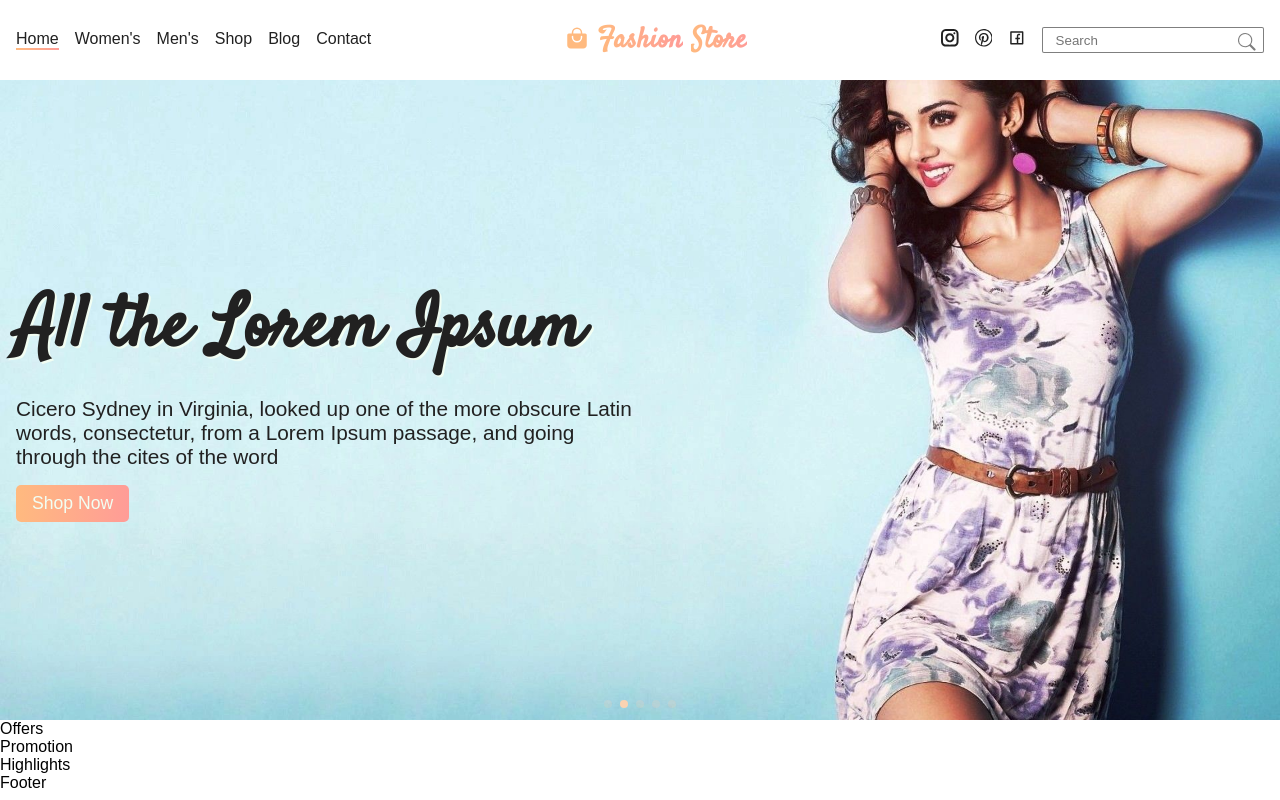
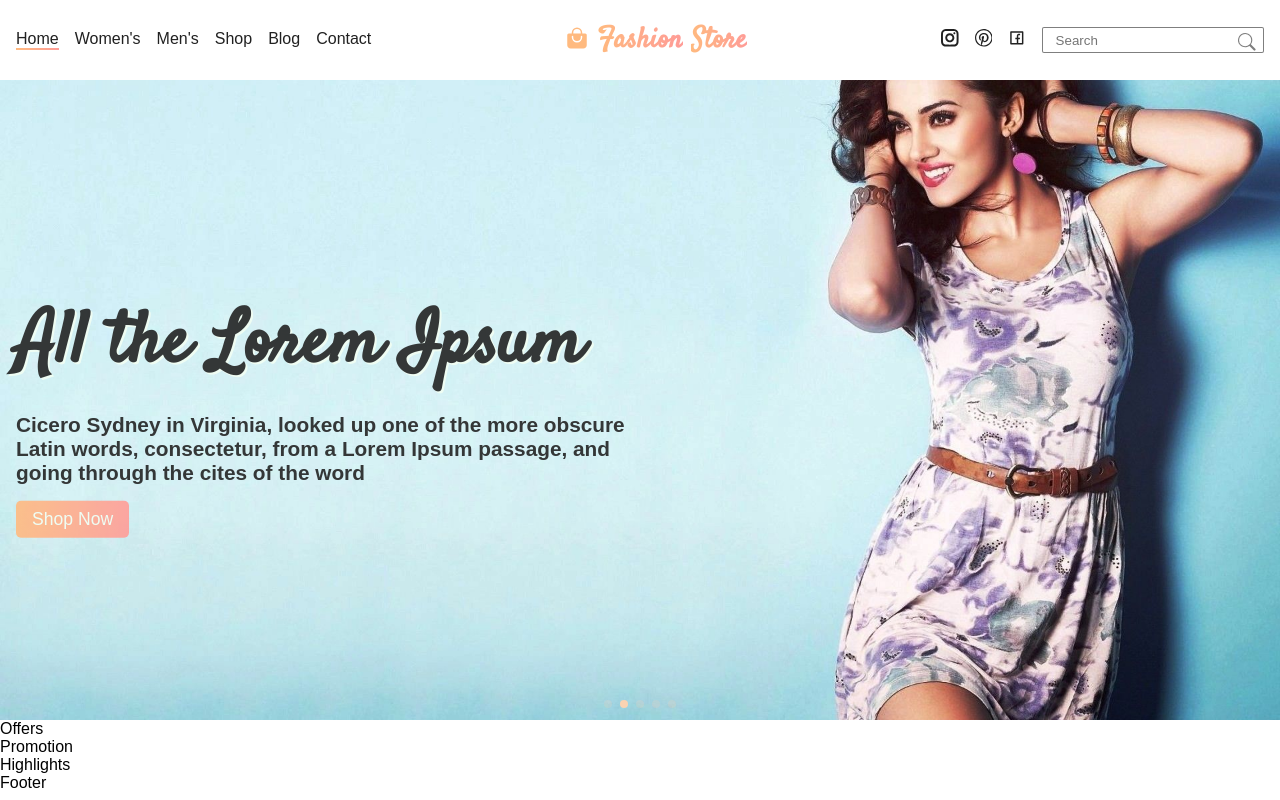
Before and after one commit to adrjmiranda/fashion-store, a React (Vite) app: page / in a window 1280 px wide. Built offline with nearby package versions, Linux system fonts and the light colour scheme; a web font is replaced by a local one.

Commit message:
feat: added text animation of main banner

```diff
--- a/src/components/main-banner/index.tsx
+++ b/src/components/main-banner/index.tsx
@@ -1,6 +1,7 @@
-import { FunctionComponent, ReactNode } from 'react';
+import { FunctionComponent, ReactNode, useState } from 'react';
 import { Swiper, SwiperSlide } from 'swiper/react';
-import { Pagination, A11y, Autoplay, EffectFade } from 'swiper/modules';
+import { Pagination, A11y, Autoplay, EffectCoverflow } from 'swiper/modules';
+import { motion, useAnimation } from 'framer-motion';
 
 import 'swiper/css';
 import 'swiper/css/pagination';
@@ -13,32 +14,56 @@ import style from './style.module.scss';
 import mainSlidesData from '../../assets/data/main-slides';
 
 const MainBanner: FunctionComponent = (): ReactNode => {
+	const controls = useAnimation();
+
+	const [animationStarted, setAnimationStarted] = useState(false);
+
+	const handleAnimationInfo = () => {
+		if (animationStarted) {
+			controls.start(
+				{ y: [150, 0], opacity: [0, 1] },
+				{ duration: 2, delay: 0 }
+			);
+		}
+	};
+
+	const handleSwiperInit = () => {
+		setAnimationStarted(true);
+	};
+
 	return (
 		<div className={style.main_banner}>
 			<Swiper
-				modules={[Pagination, A11y, Autoplay, EffectFade]}
+				modules={[Pagination, A11y, Autoplay, EffectCoverflow]}
 				slidesPerView={1}
 				pagination={{ clickable: true }}
-				autoplay={{ delay: 3000 }}
-				effect='fade'
-				onSlideChange={(swiper) => console.log(swiper)}
+				autoplay={{ delay: 4000 }}
+				effect='coverflow'
+				onInit={handleSwiperInit}
+				onSlideChange={() => handleAnimationInfo()}
+				speed={1000}
+				loop={true}
 			>
 				{mainSlidesData.length > 0 &&
-					mainSlidesData.map((item) => (
+					mainSlidesData.map((item, index) => (
 						<SwiperSlide key={item.id} className={style.slide}>
 							<div
 								style={{ backgroundImage: 'url(' + item.image + ')' }}
 								className={style.content}
 							>
-								<div className='wrapper'>
-									<div className={style.info}>
+								<motion.div className='wrapper'>
+									<motion.div
+										animate={controls}
+										className={style.info}
+										style={{ marginLeft: index === 3 ? 'auto' : 0 }}
+									>
 										<h2>{item.title}</h2>
 										<p>{item.description}</p>
 										<a href='#' className='btn'>
 											Shop now
 										</a>
-									</div>
-								</div>
+									</motion.div>
+								</motion.div>
 							</div>
 						</SwiperSlide>
 					))}
--- a/src/components/main-banner/style.module.scss
+++ b/src/components/main-banner/style.module.scss
@@ -33,7 +33,7 @@
 
 				p {
 					font-size: 1.3rem;
-					font-weight: $fwBig;
+					font-weight: $fwExtraBig;
 					color: inherit;
 				}
 			}
@@ -72,8 +72,6 @@
 		&:nth-child(4) {
 			.content {
 				.info {
-					margin-left: auto;
-
 					h2 {
 						text-shadow: 2px 2px 0 $colorLightGreen;
 					}
--- a/src/sass/_elements.scss
+++ b/src/sass/_elements.scss
@@ -15,6 +15,7 @@
 	text-transform: capitalize;
 	font-size: 1.1rem;
 	font-weight: $fwMedium;
+	display: flex;
 
 	&:hover {
 		background-image: linear-gradient(to left, $colorOrange, $colorPink);
```
